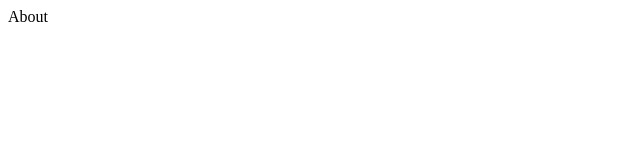
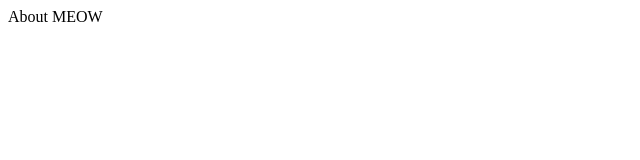
Before and after one commit to lizhi-render/test-repo-private, a Next.js app: page /about in a window 1280 px wide. Shown: the top 160 px of the page, without its empty margins (0-640 px from the left). Built offline with nearby package versions, Linux system fonts and the light colour scheme.

Commit message:
update about

```diff
--- a/src/pages/about.js
+++ b/src/pages/about.js
@@ -1,3 +1,3 @@
 export default function About() {
-  return <div>About</div>;
+  return <div>About MEOW</div>;
 }
```
